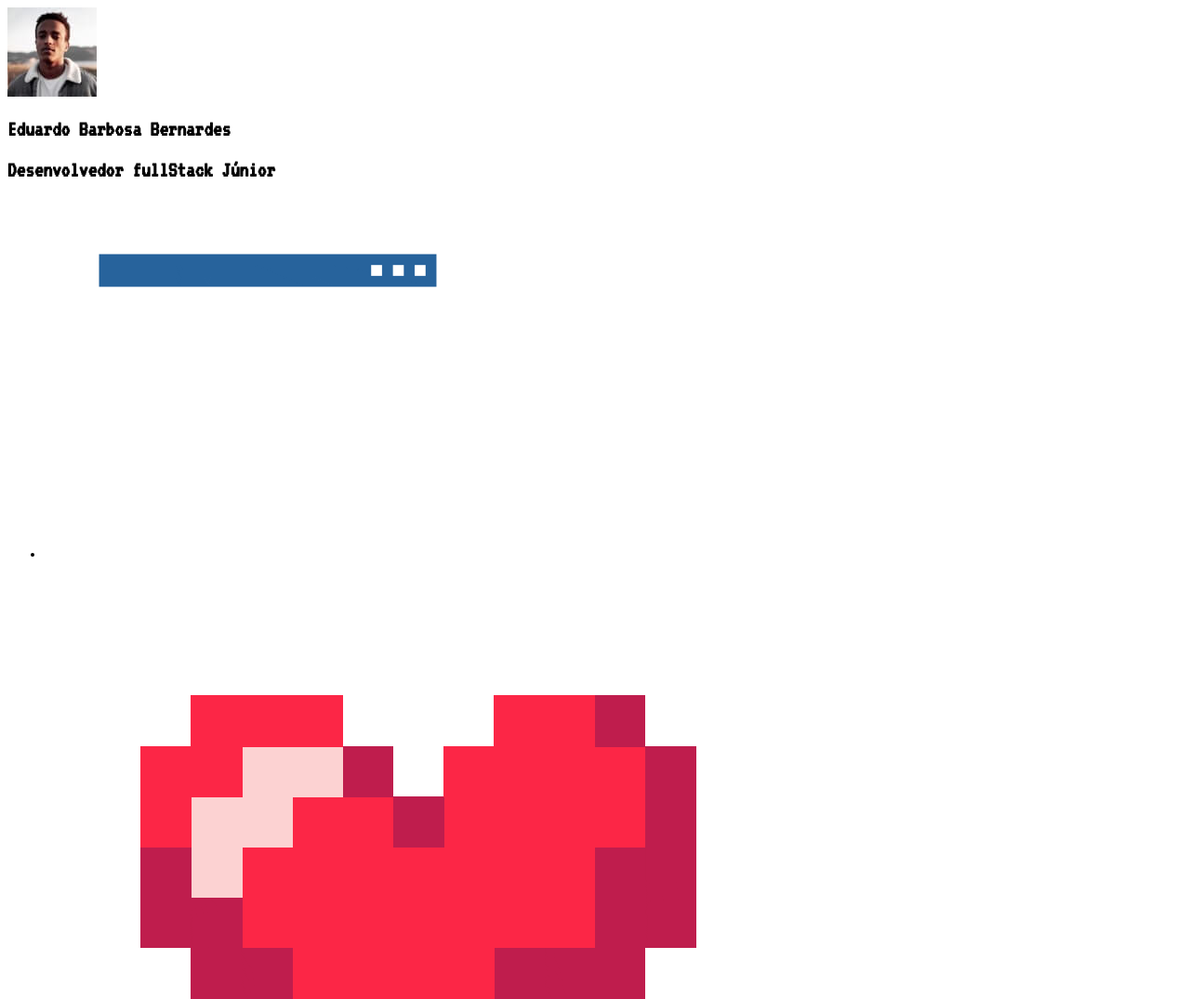
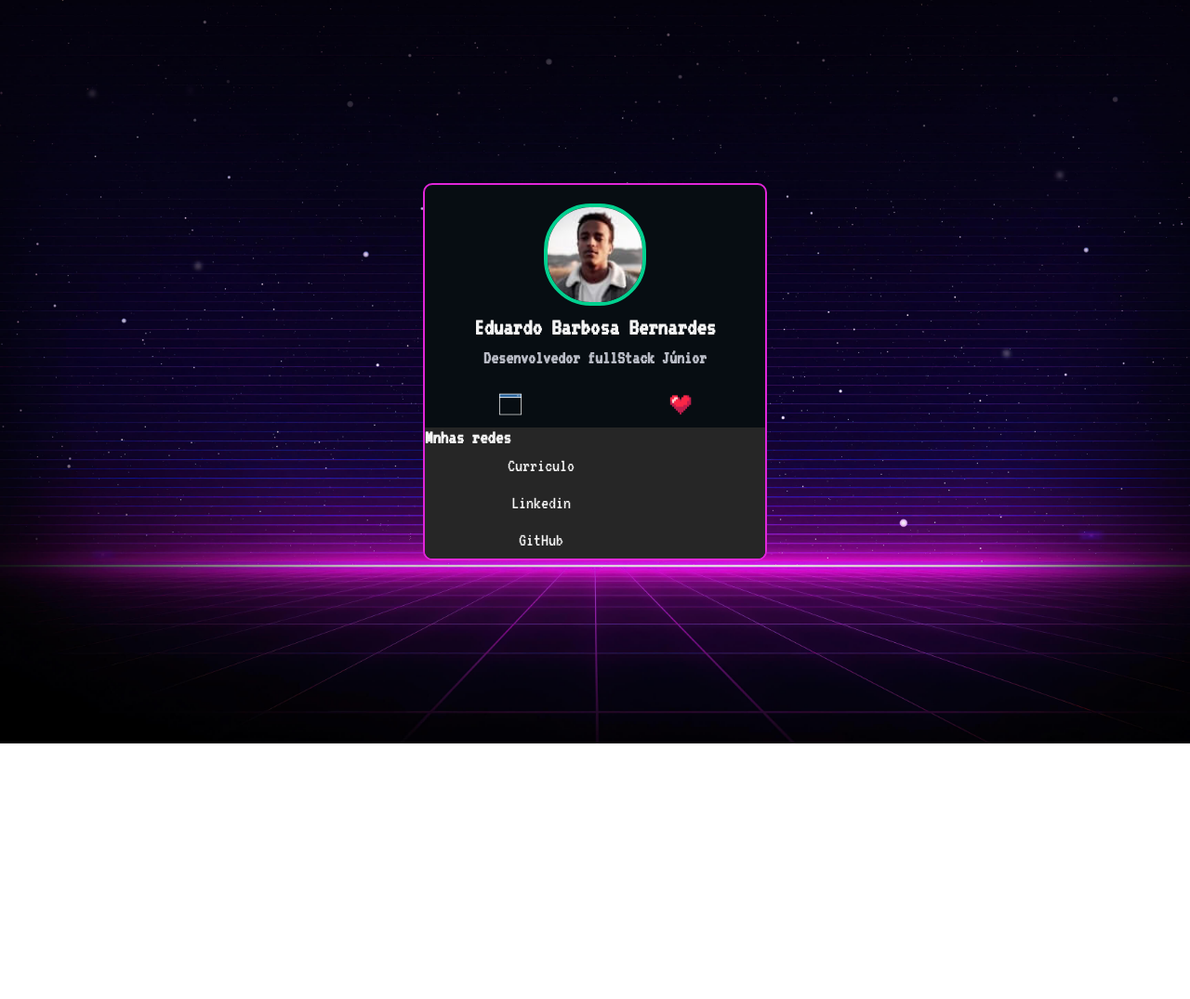
Before and after one commit to EduardoBarbosa-TI/projectPortfolio, a plain HTML site: page index.html in a window 1280 px wide. Shown: the top 1075 px of the page at 93% size. After the commit the page ends 800 px from the top, so only its background shows below. Drawn offline with Linux system fonts and the light colour scheme.

Commit message:
Create file in Cascading Style Sheets

```diff
--- a/assets/css/style.css
+++ b/assets/css/style.css
@@ -1,3 +1,159 @@
 *{
     font-family: 'VT323', monospace;
+    margin: 0;
+    padding: 0;
+    box-sizing: border-box;
 }
+
+body{
+    background: url(../imgs/fundo-site.jpg);
+    background-repeat: no-repeat;
+    background-size: cover;
+    background-position: center;
+
+    color: #f3f3f3;
+    font-size: 18px;
+
+    display: flex;
+    justify-content: center;
+    align-items: center;
+
+    min-height: 100vh;
+    padding: 30px;
+}
+
+ul{
+    list-style: none;
+
+}
+
+a{
+    text-decoration: none;
+    color: #000;
+}
+
+.card{
+    background-color: #070d12;
+    width: 370px;
+    border: 2px solid #e126d9;
+    border-radius: 10px;
+    overflow: hidden;
+}
+
+.card .myInformation{
+    padding-top: 20px;
+    display: flex;
+    flex-direction: column;
+    align-items: center;
+    gap: 10px;
+}
+
+.card .myInformation img{
+    width: 110px;
+    height: 110px;
+    border-radius: 50px;
+    border:  4px solid #02d08f;
+}
+
+
+.card .myInformation .name{
+    font-size: 26px;
+}
+
+.card .myInformation .office{
+    font-size: 20px;
+    color: #b8bbc5;
+}
+
+.card .container{
+   margin-top: 15px;
+}
+
+.card .pages{
+    display: flex;
+}
+
+.card .pages .page{
+    width: 50%;
+    display: flex;
+    justify-content: center;
+    padding: 10px 0;
+    cursor: pointer;
+    transition: background-color 0.2s ease-in-out;
+}
+
+.card .pages img{
+    width: 30px;
+}
+
+.card .pages .page.active{
+    background-color: #262626;
+}
+
+.card .information{
+    background-color: #262626;
+}
+
+.card .pages .page:hover{
+    background-color: #414141;
+}
+
+.informationPages .information{
+    min-height: 260px;
+    padding: 15px;
+    display: none;
+}
+
+.informationPages .information.active{
+    display: block;
+}
+
+.informationPages .subTitle{
+    font-size: 22px;
+    margin-bottom: 25px;
+    text-align: center;
+}
+
+.informationPages .information .description{
+    font-size: 20px;
+    max-height: 180px;
+    overflow-y: auto;
+    padding-right: 15px;
+}
+
+.informationPages .information .description span{
+    color: #02d08f;
+}
+
+#contacts ul{
+    display: flex;
+    flex-direction: column;
+    gap: 25px;
+    align-items: center;
+}
+
+ li a{
+    width: 250px;
+    display: block;
+    color: #f3f3f3;
+    text-align: center;
+    padding: 10px;
+    font-size: 20px;
+    transition: opacity 0.3s ease-in-out;
+}
+
+#contacts .curriculum{
+    background-color: #06c185;
+}
+
+#contacts .linkedin{
+    background-color: #1d87bd;
+}
+
+#contacts .github{
+    background-color: #545454;
+}
+
+#contacts li a:hover{
+    opacity: 0.7;
+}
```
